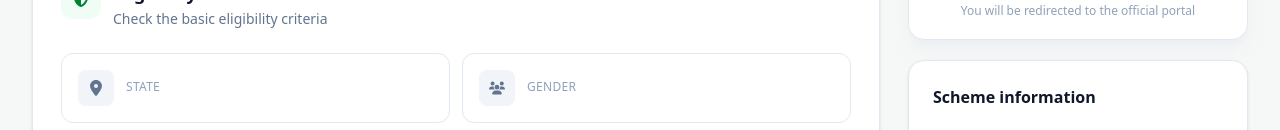
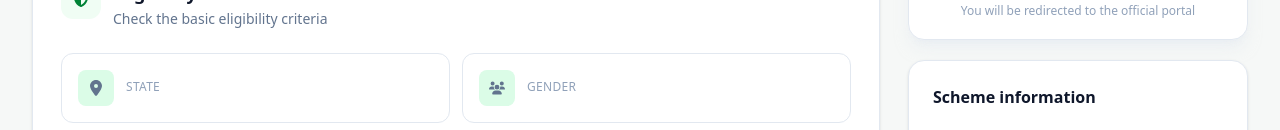
Before and after one commit to rimc008/YojanaAi, a Next.js app: page /details/1 in a window 1280 px wide. Shown: the part 670-800 px from the top of the page. Built offline with nearby package versions, Linux system fonts and the light colour scheme; no server answers; the database is empty.

Commit message:
update details page

```diff
--- a/src/app/details/[slug]/page.js
+++ b/src/app/details/[slug]/page.js
@@ -1591,10 +1591,9 @@ function EligibilityCard({
                         items-center
                         justify-center
                         rounded-lg
-                        bg-slate-100
                         text-slate-500
                         transition
-                        group-hover:bg-green-100
+                        bg-green-100
                         group-hover:text-green-700
                     "
                 >
--- a/src/app/eligibility/page.js
+++ b/src/app/eligibility/page.js
@@ -877,14 +877,14 @@ const needs = [
               </button>
             </div>
 
-            {/* RESULT CARDS */}
+            {/* A CARDS */}
 
             <div className="grid md:grid-cols-2 gap-6">
 
               {a.map((scheme, index) => (
                 <div
                   key={scheme._id || scheme.slug || index}
-                  className="rounded-2xl border border-slate-200 bg-white p-6 shadow-sm transition shadow-md hover:shadow-lg hover:border-black hover:-translate-y-0.5 hover:bg-green-300 w-full min-w-0 max-w-full overflow-hidden"
+                  className="rounded-2xl border border-slate-200 flex flex-col justify-evenly bg-white p-6 shadow-sm transition shadow-md hover:shadow-lg hover:border-black hover:-translate-y-0.5 hover:bg-green-300 w-full min-w-0 max-w-full overflow-hidden"
                 >
 
                   <div className="flex flex-col gap-4 sm:flex-row sm:items-start sm:justify-between">
```
